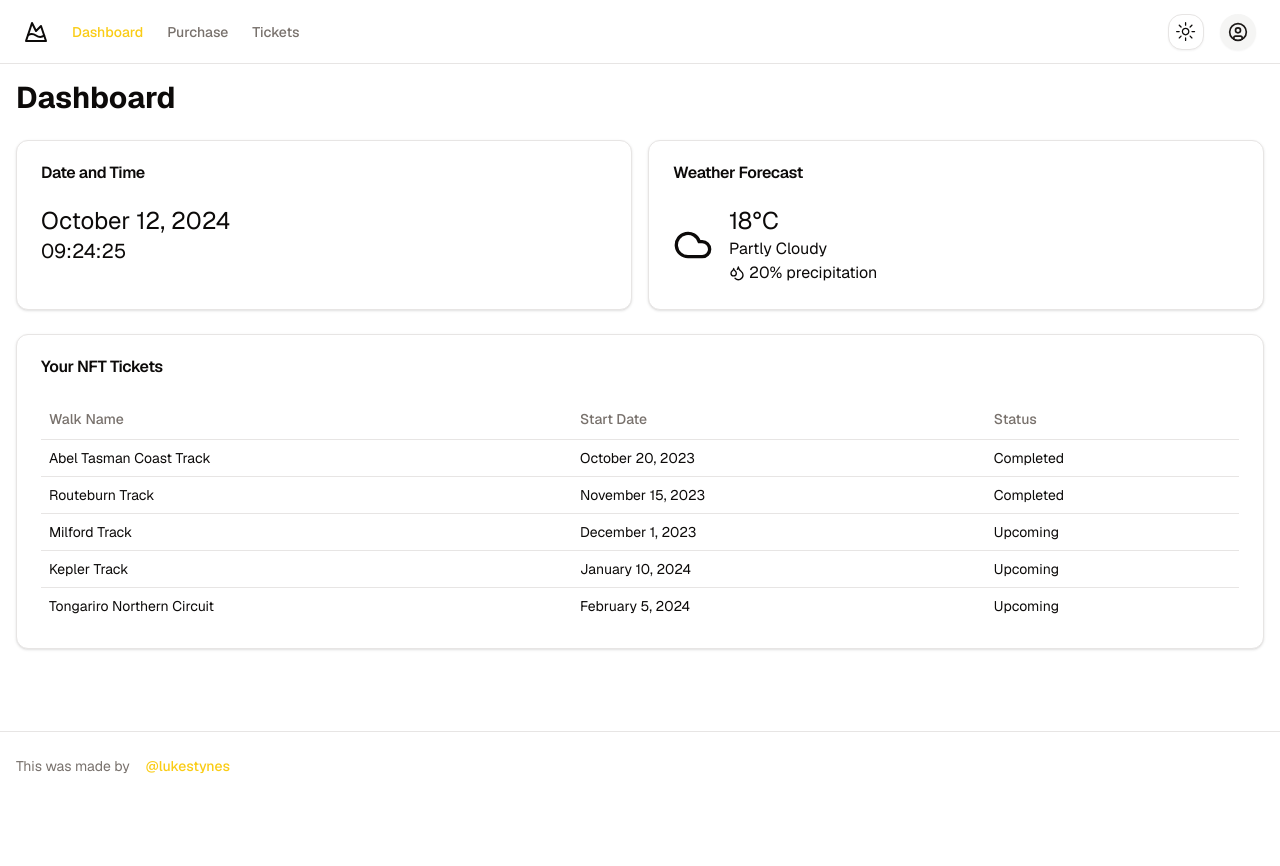
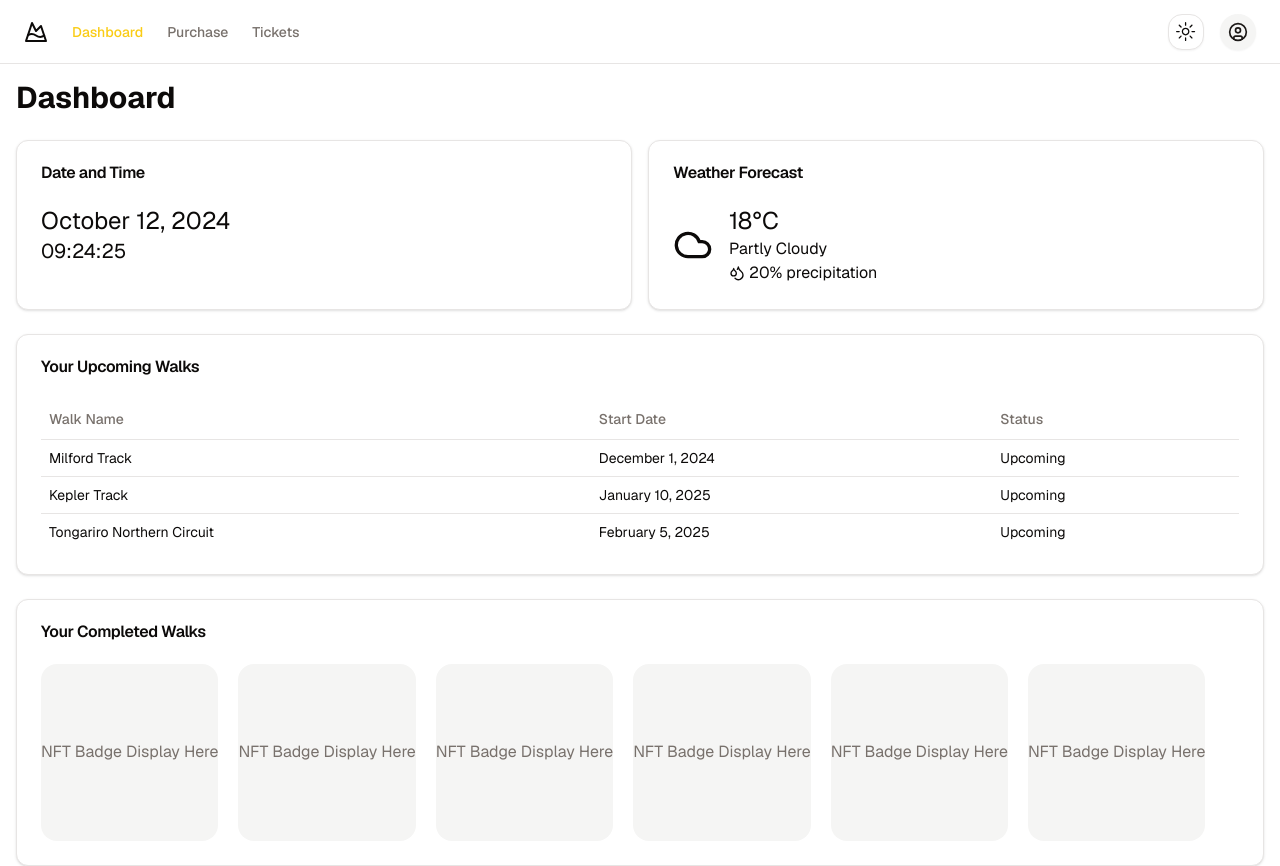
Before and after one commit to lukestynes/scrt-great-walk-nfts, a Next.js app in the folder frontend/: page /dashboard in a window 1280 px wide. Shown: the top 866 px of the page. Before the commit the page ends 800 px from the top, so only its background shows below. Built offline with nearby package versions, Linux system fonts and the light colour scheme.

Commit message:
feat: add completed badge display on dashboard

```diff
--- a/frontend/src/app/(app)/dashboard/page.tsx
+++ b/frontend/src/app/(app)/dashboard/page.tsx
@@ -16,24 +16,12 @@ import Link from "next/link";
 
 // Placeholder data for NFT tickets
 const nftTickets = [
-  { id: 1, name: "Milford Track", startDate: "2023-12-01", status: "Upcoming" },
-  {
-    id: 2,
-    name: "Routeburn Track",
-    startDate: "2023-11-15",
-    status: "Completed",
-  },
-  { id: 3, name: "Kepler Track", startDate: "2024-01-10", status: "Upcoming" },
-  {
-    id: 4,
-    name: "Abel Tasman Coast Track",
-    startDate: "2023-10-20",
-    status: "Completed",
-  },
+  { id: 1, name: "Milford Track", startDate: "2024-12-01", status: "Upcoming" },
+  { id: 3, name: "Kepler Track", startDate: "2025-01-10", status: "Upcoming" },
   {
     id: 5,
     name: "Tongariro Northern Circuit",
-    startDate: "2024-02-05",
+    startDate: "2025-02-05",
     status: "Upcoming",
   },
 ];
@@ -91,7 +79,7 @@ export default function DashboardPage() {
 
       <Card>
         <CardHeader>
-          <CardTitle>Your NFT Tickets</CardTitle>
+          <CardTitle>Your Upcoming Walks</CardTitle>
         </CardHeader>
         <CardContent>
           <Table>
@@ -126,6 +114,33 @@ export default function DashboardPage() {
           </Table>
         </CardContent>
       </Card>
+      <Card>
+        <CardHeader>
+          <CardTitle>Your Completed Walks</CardTitle>
+        </CardHeader>
+        <CardContent>
+          <div className="flex gap-5">
+            <div className="flex aspect-square items-center justify-center rounded-lg bg-muted">
+              <p className="text-muted-foreground">NFT Badge Display Here</p>
+            </div>
+            <div className="flex aspect-square items-center justify-center rounded-lg bg-muted">
+              <p className="text-muted-foreground">NFT Badge Display Here</p>
+            </div>
+            <div className="flex aspect-square items-center justify-center rounded-lg bg-muted">
+              <p className="text-muted-foreground">NFT Badge Display Here</p>
+            </div>
+            <div className="flex aspect-square items-center justify-center rounded-lg bg-muted">
+              <p className="text-muted-foreground">NFT Badge Display Here</p>
+            </div>
+            <div className="flex aspect-square items-center justify-center rounded-lg bg-muted">
+              <p className="text-muted-foreground">NFT Badge Display Here</p>
+            </div>
+            <div className="flex aspect-square items-center justify-center rounded-lg bg-muted">
+              <p className="text-muted-foreground">NFT Badge Display Here</p>
+            </div>
+          </div>
+        </CardContent>
+      </Card>
     </div>
   );
 }
```
